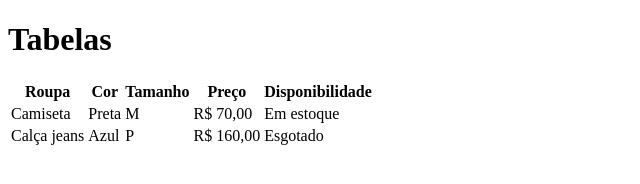
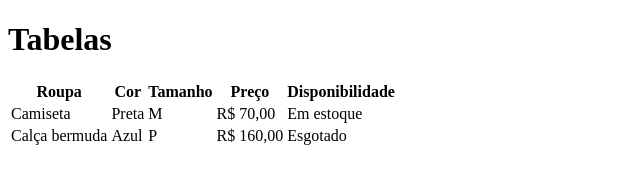
Before and after one commit to Felix-html/aula-tabela, a plain HTML site: page index.html in a window 1280 px wide. Shown: the whole page, without its empty margins (0-640 px from the left). Drawn offline with Linux system fonts and the light colour scheme.

Commit message:
trocado de calça jeans para bermuda

```diff
--- a/index.html
+++ b/index.html
@@ -25,7 +25,7 @@
             <td>Em estoque</td>
         </tr>
         <tr>
-            <td>Calça jeans</td>
+            <td>Calça bermuda</td>
             <td>Azul</td>
             <td>P</td>
             <td>R$ 160,00</td>
```
